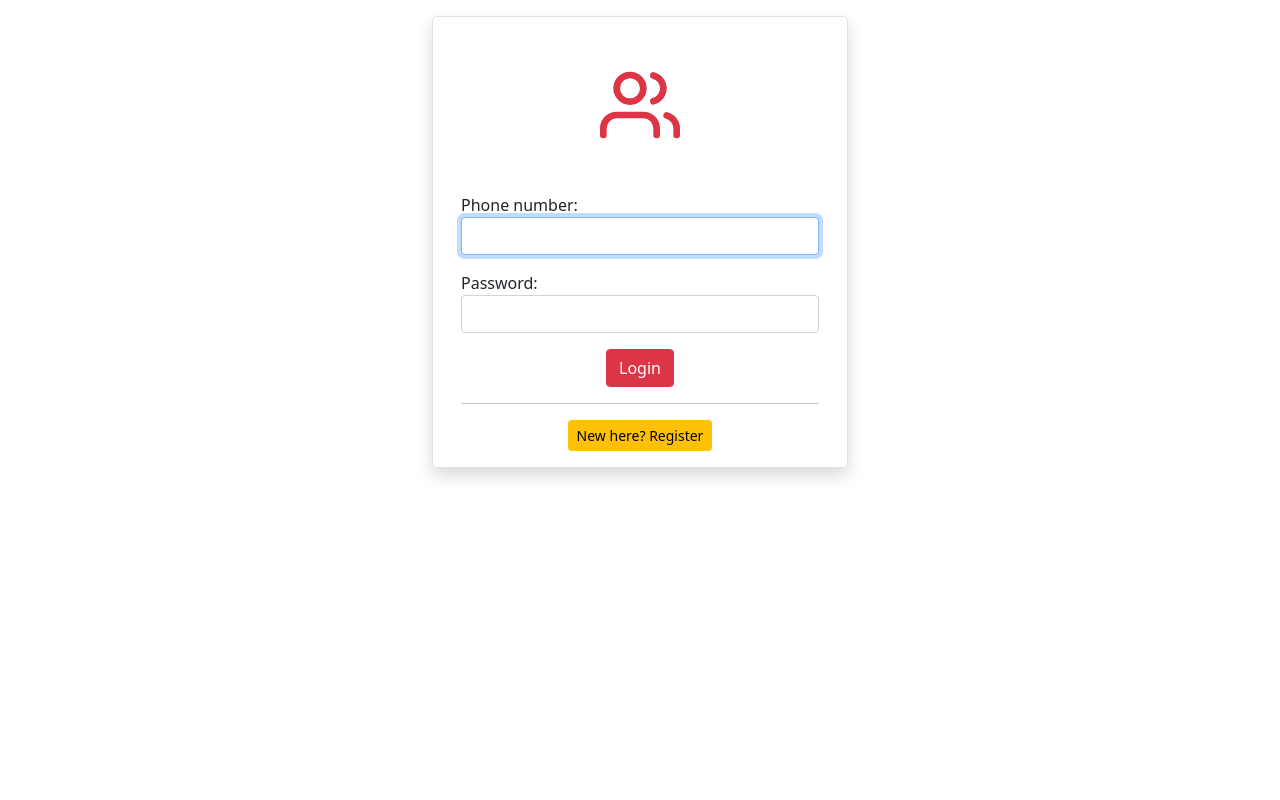
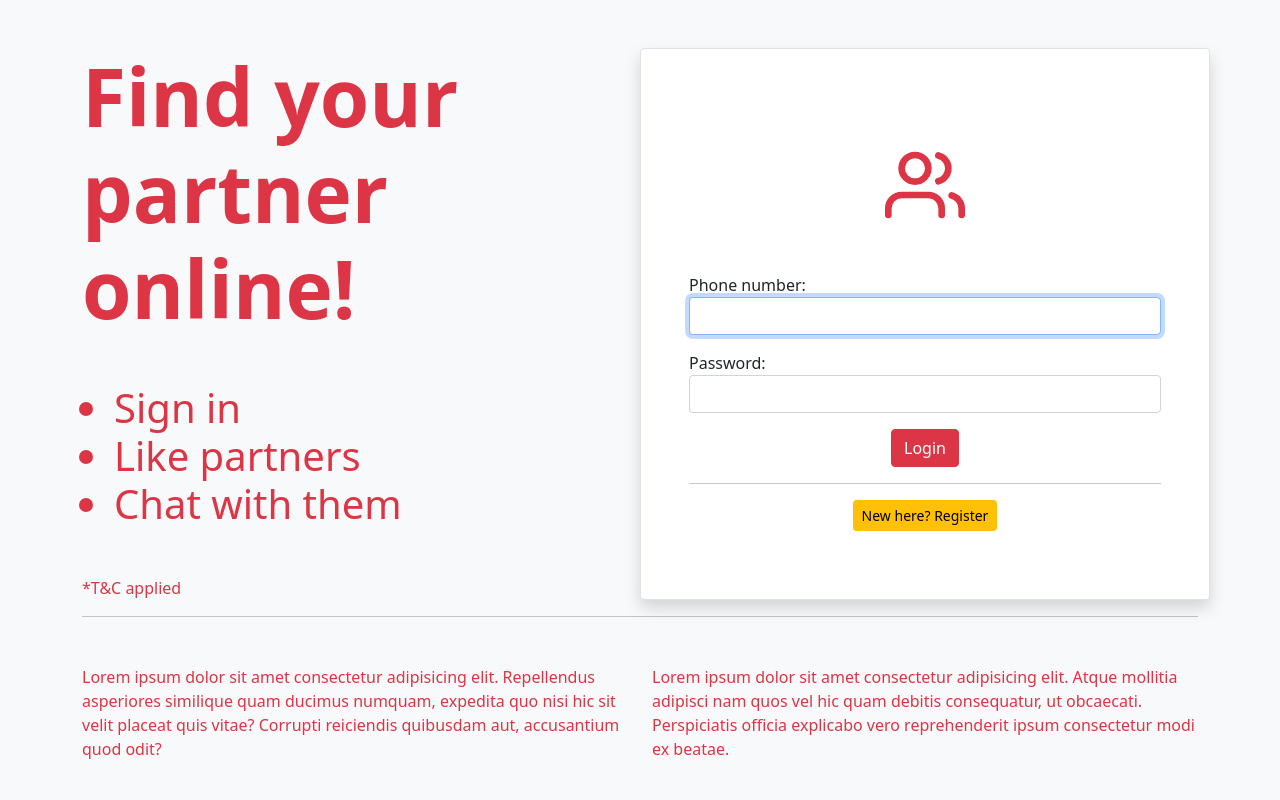
Before and after one commit to mearjunsingh/nepali-matrimony, a Django app: page /user/login/ in a window 1280 px wide. Run offline with Django 3.2, Linux system fonts and the light colour scheme; some libraries are stand-ins or nearby versions.

Commit message:
homepage and like count

```diff
--- /dev/null
+++ b/core/context_processors.py
@@ -0,0 +1,12 @@
+from .models import Match
+
+
+def like_count(request):
+    if request.user.is_authenticated:
+        return {
+            "like_count": Match.objects.filter(to=request.user)
+            .filter(mode="like")
+            .filter(is_matched=False)
+            .count()
+        }
+    return {}
--- a/core/views.py
+++ b/core/views.py
@@ -8,7 +8,7 @@ from .models import Match, Message
 
 User = get_user_model()
 
-
+# Algorithm to find the best match
 def generate_new_user(main_user):
     # get current users all hobbies
     hobbies = main_user.hobbies.all()
--- a/matrimony/settings.py
+++ b/matrimony/settings.py
@@ -67,6 +67,7 @@ TEMPLATES = [
                 "django.template.context_processors.request",
                 "django.contrib.auth.context_processors.auth",
                 "django.contrib.messages.context_processors.messages",
+                "core.context_processors.like_count",
             ],
         },
     },
--- a/static/css/main.css
+++ b/static/css/main.css
@@ -4,7 +4,7 @@
 }
 
 .img-fluid {
-	width: 100%;
+	min-width: 100% !important;
 	height: auto;
 }
 
@@ -12,19 +12,18 @@
 	width: 100%;
 	bottom: 0;
 	position: absolute;
-	background: linear-gradient(
-		0deg,
-		rgba(0, 0, 0, 0.75),
-		rgba(0, 0, 0, 0)
-	);
+	background: linear-gradient(0deg,
+			rgba(0, 0, 0, 0.75),
+			rgba(0, 0, 0, 0));
 }
 
 /* Forms */
-.input-group > .form-select, .input-group-text {
+.input-group>.form-select,
+.input-group-text {
 	width: 30%;
 }
 
-.input-group > .form-control {
+.input-group>.form-control {
 	width: 70%;
 }
 
--- a/templates/index.html
+++ b/templates/index.html
@@ -1,16 +1,52 @@
-{% extends 'base.html' %}
 {% load static %}
 
-{% block content %}
+<!DOCTYPE html>
+<html>
 
-<!-- Main Content Starts -->
-<div class="m-3">
+<head>
+    <!-- Meta Tags -->
+    <meta charset="UTF-8" />
+    <meta name="viewport" content="width=device-width, initial-scale=1.0" />
+    <title>Nepali Matrimony</title>
 
+    <!-- Boostrap CSS -->
+    <link href="{% static 'css/bootstrap.min.css' %}" rel="stylesheet" />
+
+    <!-- Custom CSS -->
+    <link rel="stylesheet" href="{% static 'css/main.css' %}" />
+</head>
+
+<body class="bg-light">
+
+    <!-- Container Starts -->
+    <div class="container">
+
+        <!-- First Row Starts -->
+        <div class="row mt-5">
+
+            <!-- Left Side Starts -->
+            <div class="col-lg-6 col-md-12 col-sm-12">
+                <div class="display-1 fw-bold text-danger">Find your partner online!</div>
+                <div class="text-danger display-6 mt-5">
+                    <ul>
+                        <li>Sign in</li>
+                        <li>Like partners</li>
+                        <li>Chat with them</li>
+                    </ul>
+                </div>
+                <div class="mt-5 text-danger">
+                    *T&C applied
+                </div>
+            </div>
+            <!-- Left Side Ends -->
+
+            <!-- Right Side Starts -->
+            <div class="col-lg-6 col-md-12 col-sm-12 border rounded shadow p-5 bg-white">
                 <div class="text-danger m-5 d-flex justify-content-center">
                     <i class="icon-80" data-feather="users"></i>
                 </div>
 
-    <!-- Form Starts -->
+                <!-- Login Form Starts -->
                 <form action="{% url 'login_user_profile' %}" method="POST">
 
                     {% include 'includes/forms.html' %}
@@ -20,7 +56,7 @@
                     </div>
 
                 </form>
-    <!-- Form Ends -->
+                <!-- Login Form Ends -->
 
                 <hr />
 
@@ -28,8 +64,51 @@
                     <a href="{% url 'register_user_profile' %}" class="mx-2 btn btn-sm btn-warning">New here?
                         Register</a>
                 </div>
+            </div>
+            <!-- Right Side Ends -->
 
         </div>
-<!-- Main Content Ends -->
+        <!-- First Row Ends -->
 
-{% endblock %}
+        <hr>
+
+        <!-- Second Row Starts -->
+        <div class="row mt-5">
+
+            <!-- Left Side Starts -->
+            <div class="col-lg-6 col-md-12 col-sm-12">
+                <div class="text-danger">Lorem ipsum dolor sit amet consectetur adipisicing elit.
+                    Repellendus asperiores similique quam ducimus numquam, expedita quo nisi hic sit velit placeat quis
+                    vitae? Corrupti reiciendis quibusdam aut, accusantium quod odit?
+                </div>
+            </div>
+            <!-- Left Side Ends -->
+
+            <!-- Right Side Starts -->
+            <div class="col-lg-6 col-md-12 col-sm-12">
+                <div class="text-danger">
+                    Lorem ipsum dolor sit amet consectetur adipisicing elit. Atque mollitia adipisci nam quos vel hic
+                    quam debitis consequatur, ut obcaecati. Perspiciatis officia explicabo vero reprehenderit ipsum
+                    consectetur modi ex beatae.
+                </div>
+            </div>
+            <!-- Right Side Ends -->
+
+        </div>
+        <!-- Second Row Ends -->
+
+    </div>
+    <!-- Container Ends -->
+
+    <!-- Boostrap Bundle JS -->
+    <script src="{% static 'js/bootstrap.bundle.min.js' %}"></script>
+
+    <!-- Feathericons JS -->
+    <script src="{% static 'js/feather.min.js' %}"></script>
+
+    <!-- Custom JS -->
+    <script src="{% static 'js/app.js' %}"></script>
+
+</body>
+
+</html>
--- a/users/views.py
+++ b/users/views.py
@@ -18,7 +18,7 @@ def register_user_profile(request):
             password = form.cleaned_data.get("password1")
             user_cre = form.save(commit=False)
             user_cre.set_password(password)
-            if User.objects.all().exists():
+            if not User.objects.all().exists():
                 user_cre.is_staff = True
                 user_cre.is_superuser = True
             user_cre.save()
```
Also changed, not shown: templates/includes/navbar.html (+8 -2 lines). Lines whose indentation alone changed are shown as unchanged.
